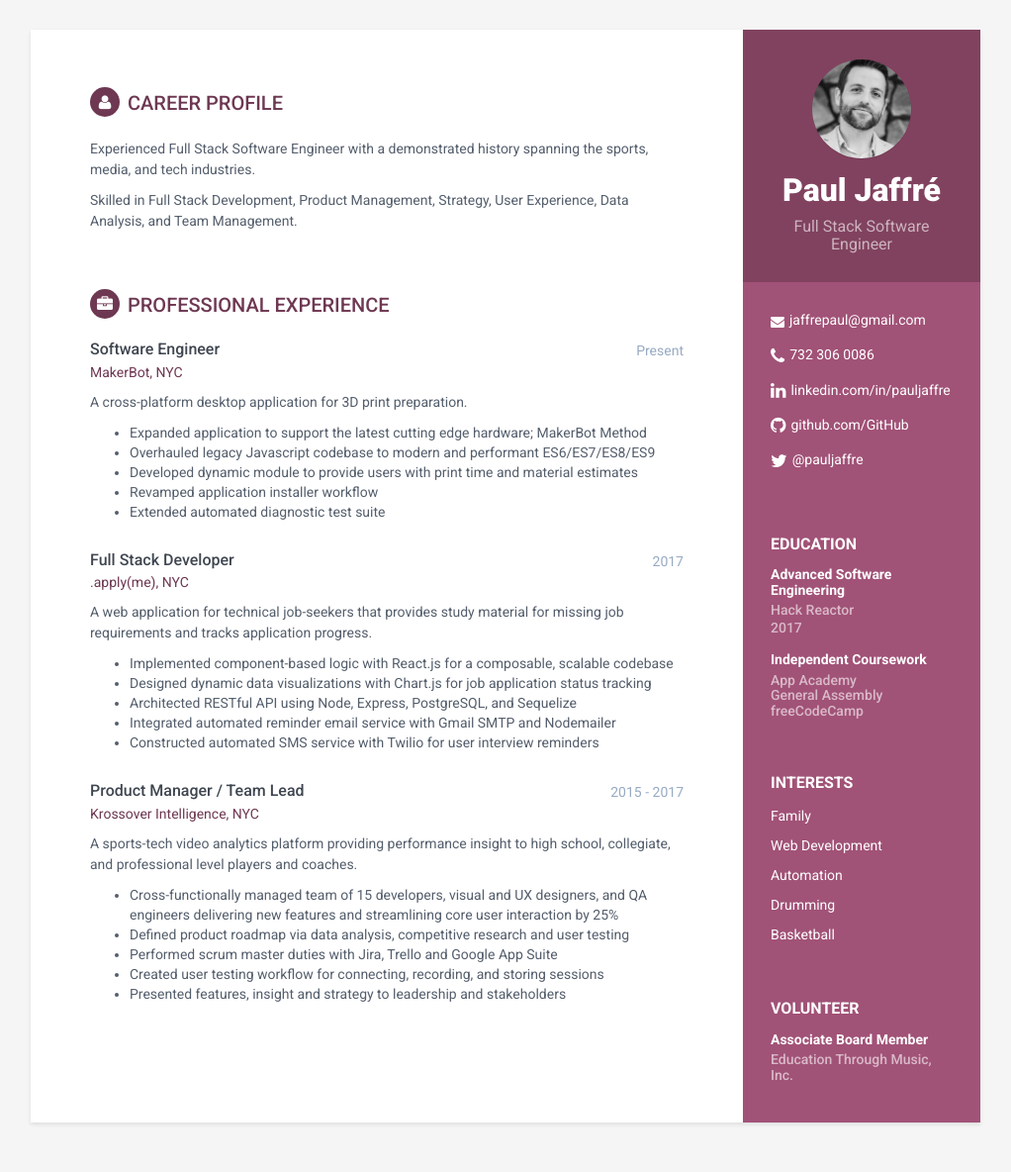
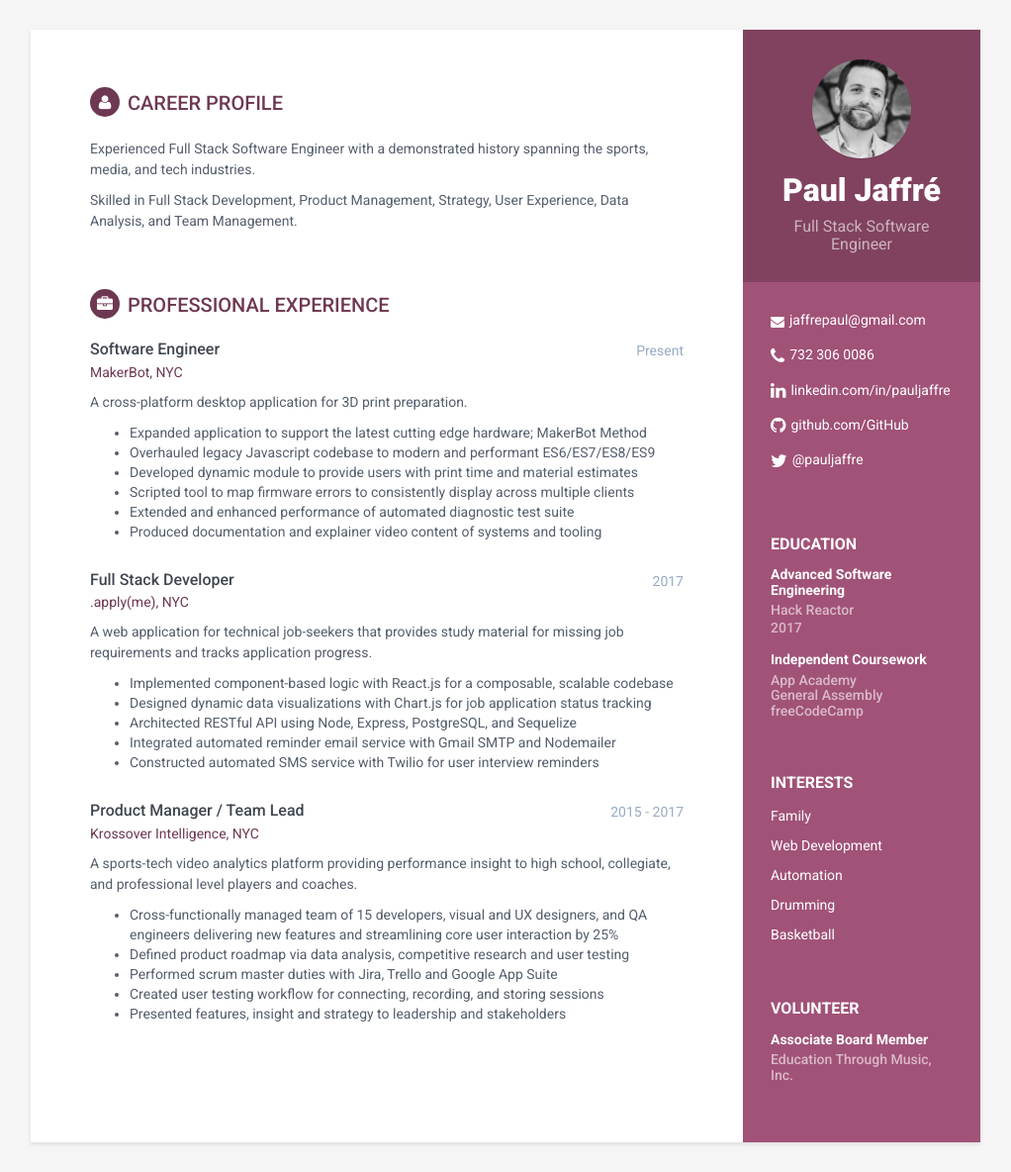
Before and after one commit to jaffrepaul/jaffrepaul.github.io, a Jekyll site: the page built from index.html, in a window 1280 px wide. Shown: the whole page at 99% size, without its empty margins (129-1151 px from the left). Built offline with Jekyll 4.4.1, drawn with Linux system fonts in a browser that asks for light colours.

Commit message:
Update experience.html
added FW error script

```diff
--- a/_includes/experience.html
+++ b/_includes/experience.html
@@ -34,8 +34,9 @@
                 <li>Expanded application to support the latest cutting edge hardware; MakerBot Method</li>
                 <li>Overhauled legacy Javascript codebase to modern and performant ES6/ES7/ES8/ES9</li>
                 <li>Developed dynamic module to provide users with print time and material estimates</li>
-                <li>Revamped application installer workflow</li>
-                <li>Extended automated diagnostic test suite</li>
+                <li>Scripted tool to map firmware errors to consistently display across multiple clients</li>
+                <li>Extended and enhanced performance of automated diagnostic test suite</li>
+                <li>Produced documentation and explainer video content of systems and tooling</li>
             </ul>
         </div>
         <!--//details-->
```
